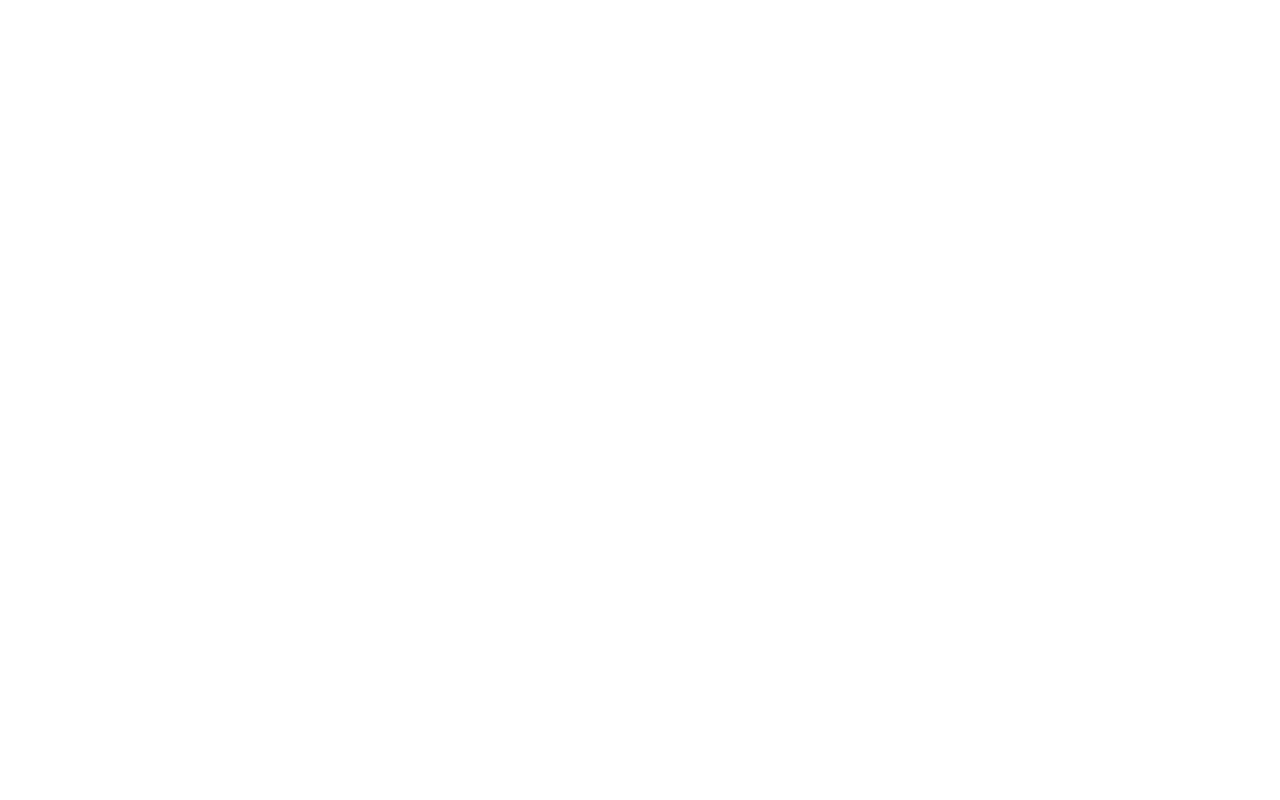
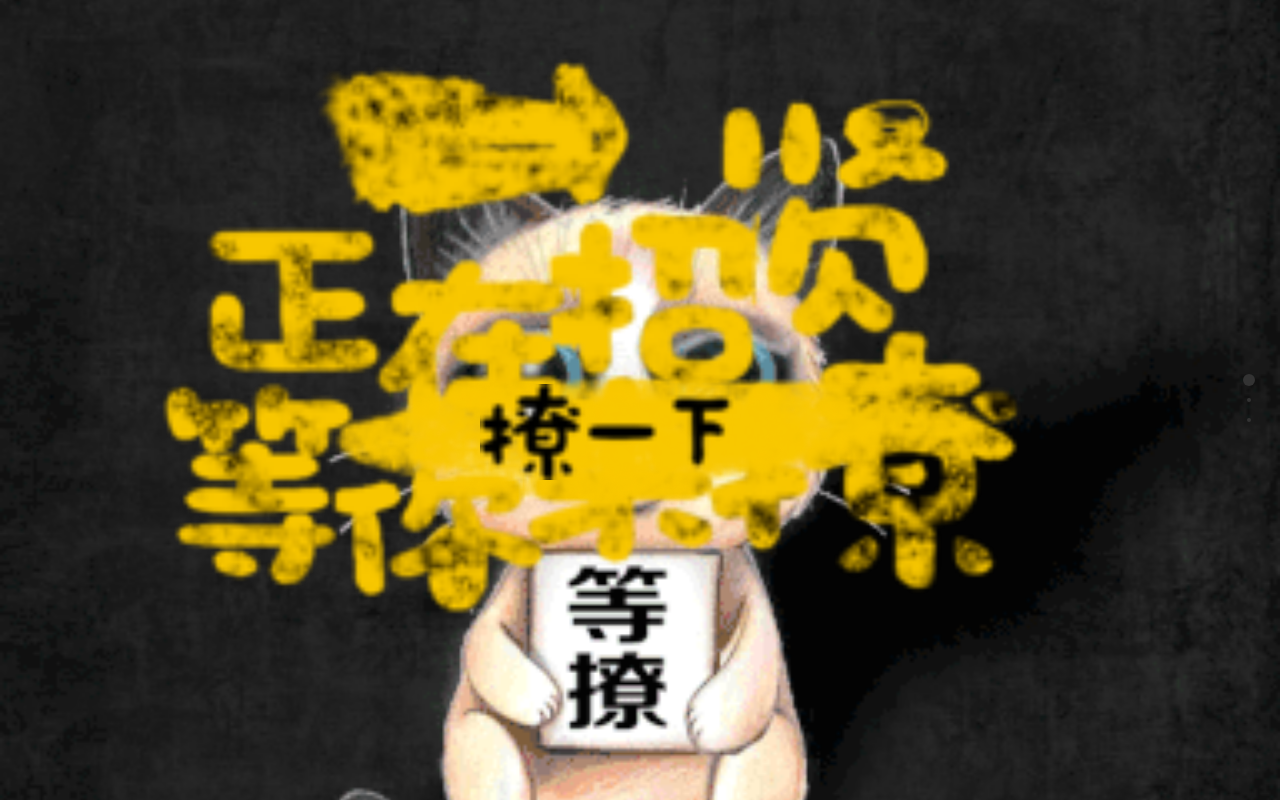
Before and after one commit to qianxuebing/fullPage, a plain HTML site: page recruit/index.html in a window 1280 px wide. Drawn offline with Linux system fonts and the light colour scheme.

Commit message:
第一页

```diff
--- /dev/null
+++ b/recruit/css/style.css
@@ -0,0 +1,66 @@
+@charset "utf-8";
+*{
+	margin: 0;
+	padding: 0;
+}
+ul {
+	list-style: none;
+	margin: 0;
+	padding: 0;
+}
+a{
+	text-decoration: none;
+}
+a img{
+	border: none;
+}
+.left{
+	float: left;
+}
+.right{
+	float: right;
+}
+.clear:after{
+	display: block;
+	content: "";
+	clear: both;
+}
+
+
+/*第一页 start*/
+#fullpage .s1{
+	background-image: url(../img/o_1bt78mn9sbpr1c86105nqqnub111.gif);
+	background-position: center;
+	background-size: cover;
+	position: relative;
+}
+.s1 .text1{
+	position: absolute;
+	width: 2.64rem;
+	height: 1.98rem;
+	left: 0.1rem;
+	top: -0.8rem;
+	-webkit-transition: all 0.3s linear;
+}
+.active.s1 .text1{
+	top: -0.15rem;
+}
+.s1 .text2{
+	position: absolute;
+	width: 2.13rem;
+	height: 0.83rem;
+	left: 0.6rem;
+	bottom: 0.6rem;
+}
+.s1 .text3{
+	position: absolute;
+	width: 0.7rem;
+	height: 0.24rem;
+	left: 1.2rem;
+	bottom: 2rem;
+	-webkit-transition: all 0.3s ease;
+}
+.active.s1 .text3{
+	bottom: 0.8rem;
+	-webkit-animation: bounce 0.4s 0.3s;
+}
--- a/recruit/index.html
+++ b/recruit/index.html
@@ -1,9 +1,113 @@
 <!DOCTYPE html>
 <html>
+
 	<head>
 		<meta charset="UTF-8">
-		<title></title>
+		<meta name="viewport" content="width=device-width,initial-scale=1,minimum-scale=1,maximum-scale=1,user-scalable=no" />
+		<link rel="stylesheet" type="text/css" href="css/animate-webkit.css" />
+		<link rel="stylesheet" type="text/css" href="css/jquery.fullpage.css" />
+		<link rel="stylesheet" type="text/css" href="css/style.css" />
+		<script type="text/javascript" src="js/jquery-2.1.0.js"></script>
+		<script type="text/javascript" src="js/jquery.fullpage.js"></script>
+		<title>招聘</title>
+		<style type="text/css">
+			html{
+				font-size: calc(100vw/3.2);
+			}
+		</style>
 	</head>
+
 	<body>
+		<div id="fullpage">
+			<div class="section s1">
+				<img class="text1" src="img/o_1bt78n3c91dutok51hfd14hf1kj11d.png"/>
+				<img class="text2" src="img/o_1bt78pb0v12k0ro6tfqvmbnl1p.png"/>
+				<img class="text3" src="img/o_1bt7a0eob2cq7615lk1kuu1taa25.png"/>
+			</div>
+			<div class="section s2">
+
+			</div>
+			<div class="section s3">
+
+			</div>
+		</div>
+
+		<script type="text/javascript">
+			$(document).ready(function() {
+				$('#fullpage').fullpage({
+					//Navigation
+					lockAnchors: false,
+					/** 锚点**/
+					anchors: ['p1', 'p2', 'p3', 'p4', 'p5'],
+					/**导航*/
+					navigation: true,
+					/*导航位置*/
+					navigationPosition: 'right',
+					/*导航提示文字*/
+					navigationTooltips: ['第一页', '第二页', '第三页', '第四页', '第五页'],
+					/*是否显示当前section的提示文字*/
+					showActiveTooltip: false,
+					/*左右滑动导航是否线是否*/
+					slidesNavigation: true,
+					/**左右滑动导航的位置*/
+					slidesNavPosition: 'top',
+
+					//Scrolling
+					css3: true,
+					// 滚动速度
+					scrollingSpeed: 0,
+					// true：分屏没有滚动条  false：不分屏有滚动条
+					autoScrolling: true,
+					// 固定到section顶部
+					fitToSection: false,
+					fitToSectionDelay: 1000,
+					// 滑动条
+					scrollBar: false,
+					// 动画效果
+					easing: 'easeInOutCubic',
+					// css3动画效果
+					easingcss3: 'ease',
+
+					// 水平循环  slide
+					loopHorizontal: true,
+					// 上下循环
+					continuousVertical: true,
+					// 左右 循环
+					continuousHorizontal: false,
+
+					//Accessibility
+					// 键盘事件
+					keyboardScrolling: true,
+					// 动画
+					animateAnchor: true,
+					// 是否记录history
+					recordHistory: true,
+					//Design
+					// 左右箭头
+					controlArrows: false,
+					// 垂直居中
+					verticalCentered: true,
+					// 背景色
+					sectionsColor: ['red', 'green', 'blue', 'yellow', 'pink'],
+					// 定义 上下滑动的是  .section
+					sectionSelector: '.section',
+					// 定义左右滑动 是 .slide
+					slideSelector: '.slide',
+					// 懒加载
+					lazyLoading: true,
+					// 离开
+					onLeave: function(index, nextIndex, direction) {
+
+					},
+					// 加载完成
+					afterLoad: function(anchorLink, index) {
+
+
+					}
+				});
+			});
+		</script>
+
 	</body>
+
 </html>
```
